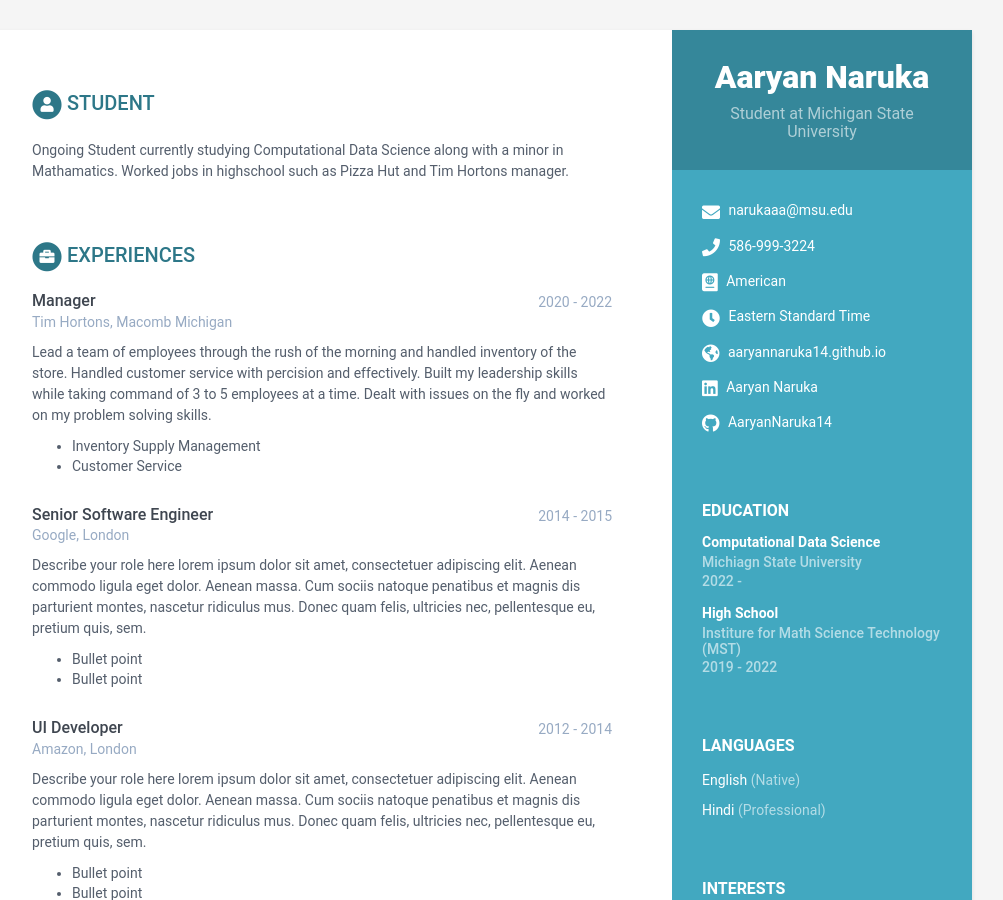
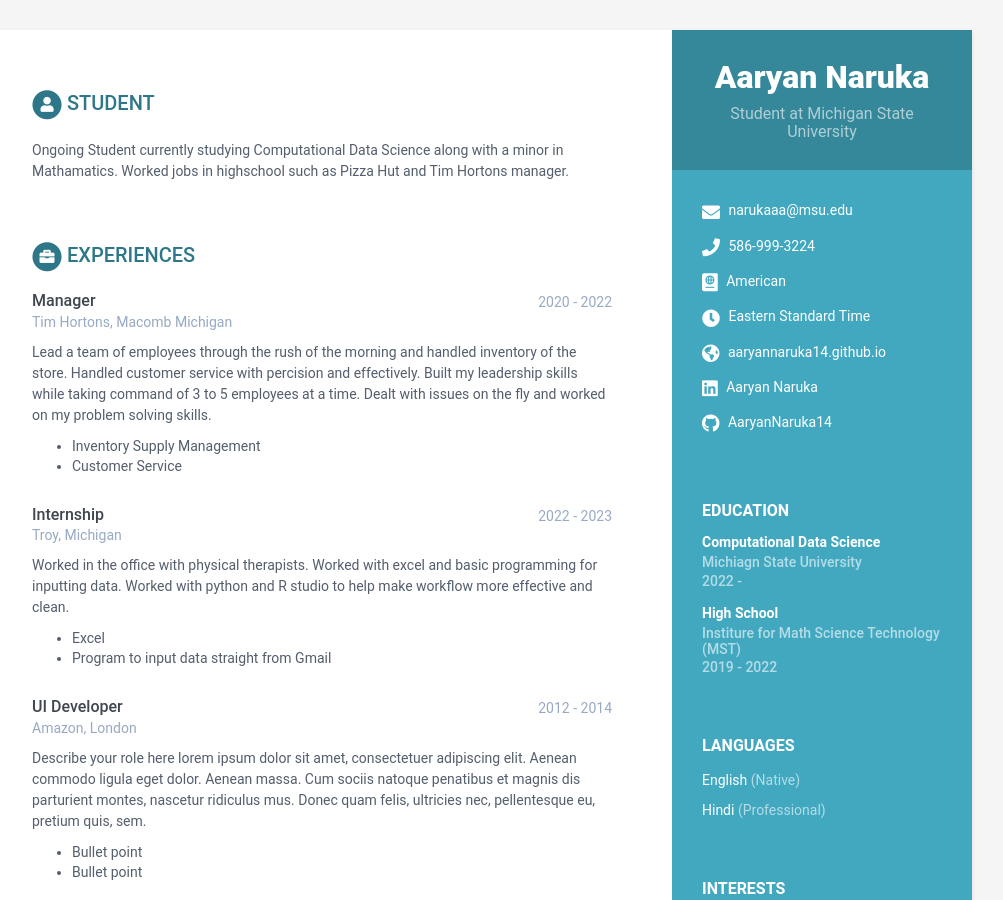
Before and after one commit to AaryanNaruka14/AaryanNaruka14.github.io, a Jekyll site: the page built from index.html, in a window 1280 px wide and 900 px high. Shown: the whole window, without its empty margins (168-1171 px from the left). Built offline with Jekyll 4.4.1, drawn with Linux system fonts in a browser that asks for light colours.

Commit message:
Added more experience

```diff
--- a/_data/data.yml
+++ b/_data/data.yml
@@ -92,17 +92,14 @@ experiences:
           on my problem solving skills.
             - Inventory Supply Management
             - Customer Service
-      - role: Senior Software Engineer
-        time: 2014 - 2015
-        company: Google, London
+      - role: Internship
+        time: 2022 - 2023
+        company: Troy, Michigan
         details: |
-          Describe your role here lorem ipsum dolor sit amet, consectetuer
-          adipiscing elit. Aenean commodo ligula eget dolor. Aenean massa.
-          Cum sociis natoque penatibus et magnis dis parturient montes,
-          nascetur ridiculus mus. Donec quam felis, ultricies nec,
-          pellentesque eu, pretium quis, sem.
-            - Bullet point
-            - Bullet point
+          Worked in the office with physical therapists. Worked with excel and basic programming for inputting data. Worked with python and R studio to help make workflow
+          more effective and clean.
+            - Excel
+            - Program to input data straight from Gmail
       - role: UI Developer
         time: 2012 - 2014
         company: Amazon, London
```
